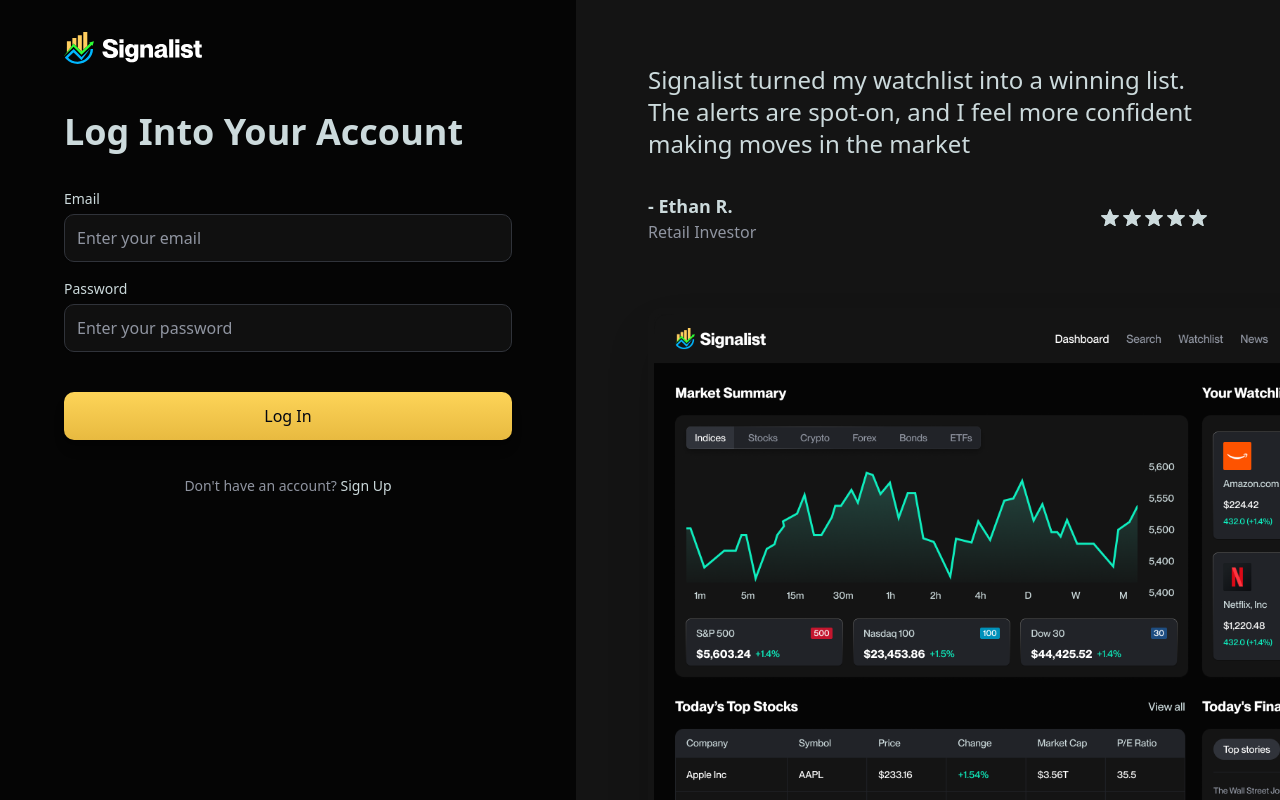
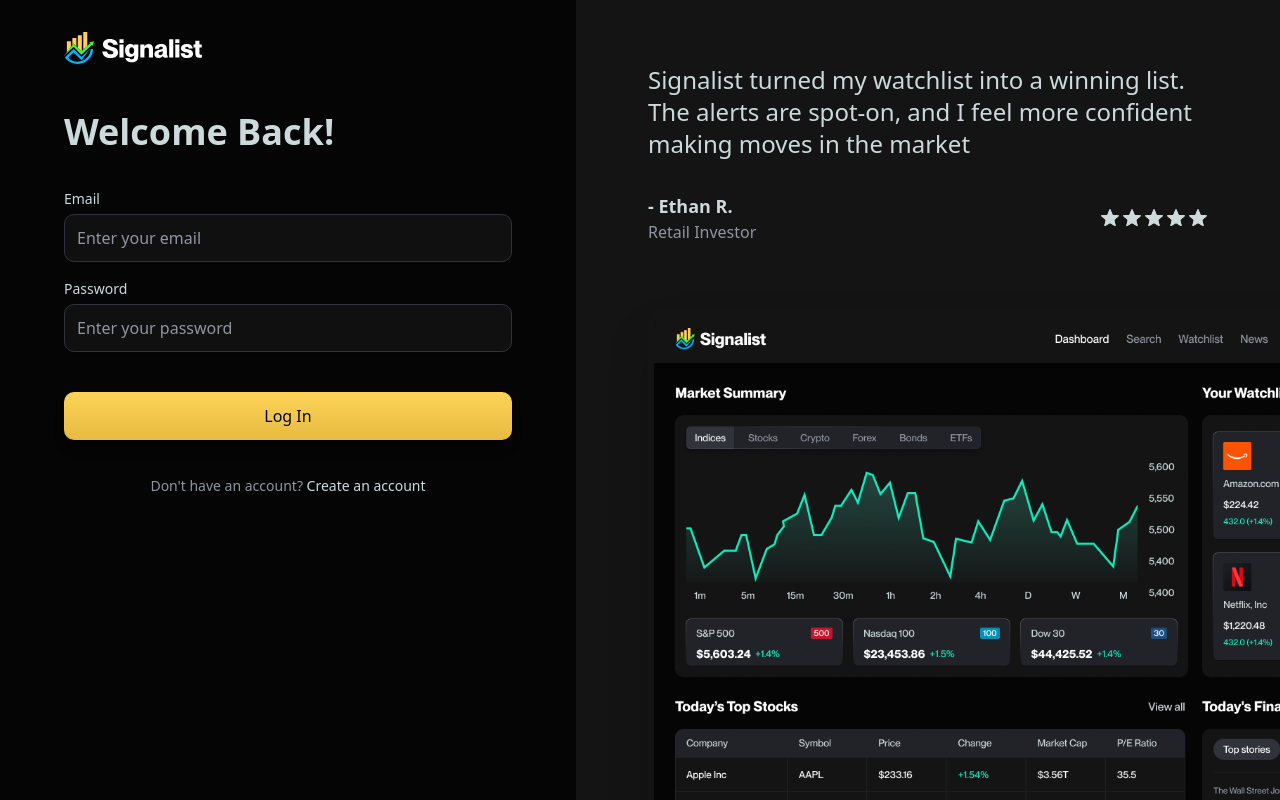
Before and after one commit to jesspal/your-finance-bro, a Next.js app: page /sign-in in a window 1280 px wide. Built offline with nearby package versions, Linux system fonts and the light colour scheme.

Commit message:
made corrections to signin

```diff
--- a/app/(auth)/sign-in/page.tsx
+++ b/app/(auth)/sign-in/page.tsx
@@ -30,7 +30,7 @@
 
   return (
     <>
-      <h1 className="form-title">Log Into Your Account</h1>
+      <h1 className="form-title">Welcome Back!</h1>
 
       <form onSubmit={handleSubmit(onSubmit)} className="space-y-5">
 
@@ -58,7 +58,7 @@
           {isSubmitting ? 'Creating Account' : 'Log In'}
         </Button>
 
-        <FooterLink text="Don't have an account?" linkText="Sign Up" href="/sign-up" />
+        <FooterLink text="Don't have an account?" linkText="Create an account" href="/sign-up" />
       </form>
     </>
   )
```
